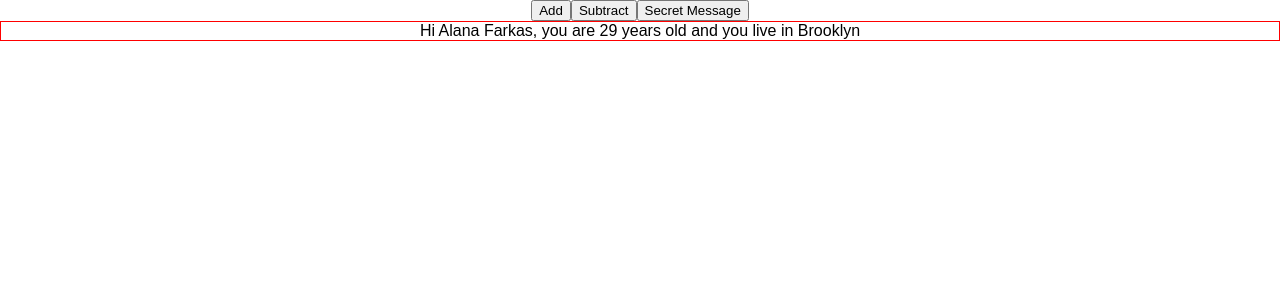
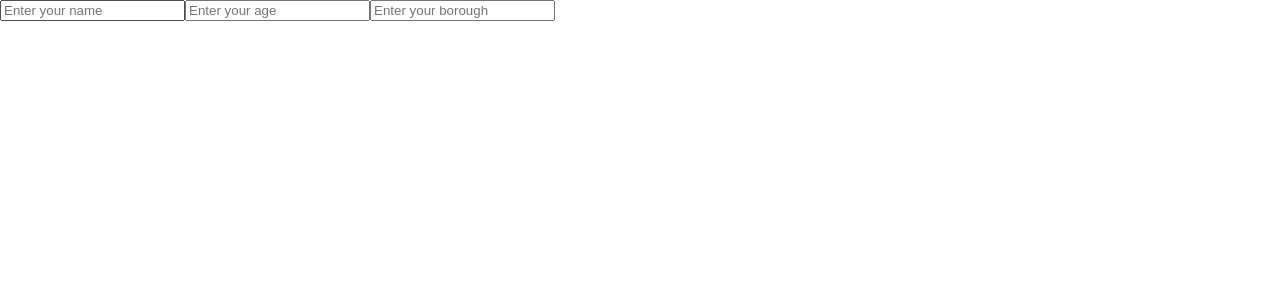
Before and after one commit to AlanaFarkas/up-and-down, a React (Create React App) app: page / in a window 1280 px wide. Shown: the top 300 px of the page. Built offline with nearby package versions, Linux system fonts and the light colour scheme.

Commit message:
renders form to the page

```diff
--- /dev/null
+++ b/src/Form.js
@@ -0,0 +1,20 @@
+import React, { Component } from 'react';
+import styled from 'styled-components';
+
+class InfoForm extends Component {
+
+	render () {
+		const { myInfo } = this.props
+
+		return (
+			<form>
+				<input type='text' name="name" placeholder="Enter your name" />
+				<input type='text' name="age" placeholder="Enter your age" />
+				<input type='text' name="residence" placeholder="Enter your borough" />
+			</form>
+		);
+	}
+}
+
+
+export { InfoForm as default, InfoForm };
--- a/src/index.js
+++ b/src/index.js
@@ -2,7 +2,8 @@ import React from 'react';
 import ReactDOM from 'react-dom';
 import './index.css';
 import App from './App';
+import InfoForm from './Form';
 import registerServiceWorker from './registerServiceWorker';
 
-ReactDOM.render(<App />, document.getElementById('root'));
+ReactDOM.render(<InfoForm />, document.getElementById('root'));
 registerServiceWorker();
```
